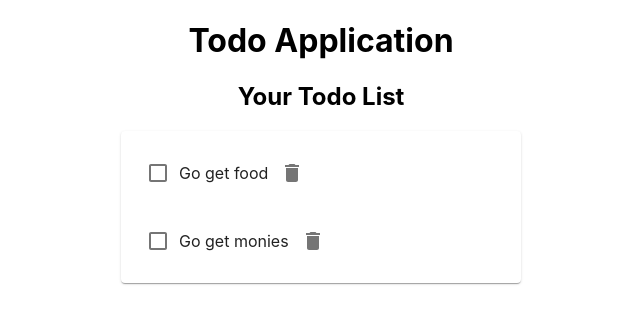
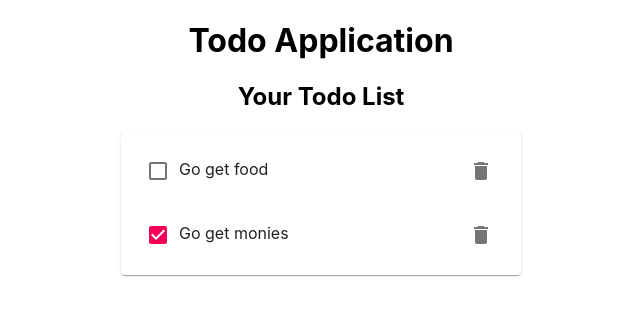
Before and after one commit to benzend/todo-application, a React (Create React App) app: page / in a window 1280 px wide. Shown: the top 324 px of the page, without its empty margins (319-959 px from the left). Built offline with nearby package versions, Linux system fonts and the light colour scheme.

Commit message:
added checked hook and finished hook

```diff
--- a/src/components/Todo.js
+++ b/src/components/Todo.js
@@ -1,11 +1,17 @@
 import { ListItem, Checkbox, IconButton } from "@material-ui/core";
 import DeleteIcon from "@material-ui/icons/Delete";
 
-export default function Todo({ text }) {
+export default function Todo(props) {
+  const finishedStyle = {
+    textDecoration: "line-through",
+    opacity: 0.5,
+  };
   return (
-    <ListItem>
-      <Checkbox />
-      <p>{text}</p>
+    <ListItem style={{ justifyContent: "space-between" }}>
+      <div style={props.finished ? finishedStyle : null}>
+        <Checkbox checked={props.checked} />
+        {props.text}
+      </div>
       <IconButton>
         <DeleteIcon />
       </IconButton>
--- a/src/components/Todos.js
+++ b/src/components/Todos.js
@@ -1,14 +1,28 @@
+import { useState } from "react";
+
 import { List, Card } from "@material-ui/core";
 import Todo from "./Todo";
 
 export default function Todos() {
+  const [finished, setFinished] = useState([]);
+  const [checked, setChecked] = useState([false, true]);
   return (
     <div>
       <h2>Your Todo List</h2>
       <Card style={{ width: "400px", margin: "auto" }}>
         <List>
-          <Todo text="Go get food" />
-          <Todo text="Go get monies" />
+          <Todo
+            checked={checked[0]}
+            finished={finished[0]}
+            setFinished={setFinished}
+            text="Go get food"
+          />
+          <Todo
+            checked={checked[1]}
+            finished={finished[1]}
+            setFinished={setFinished}
+            text="Go get monies"
+          />
         </List>
       </Card>
     </div>
```
